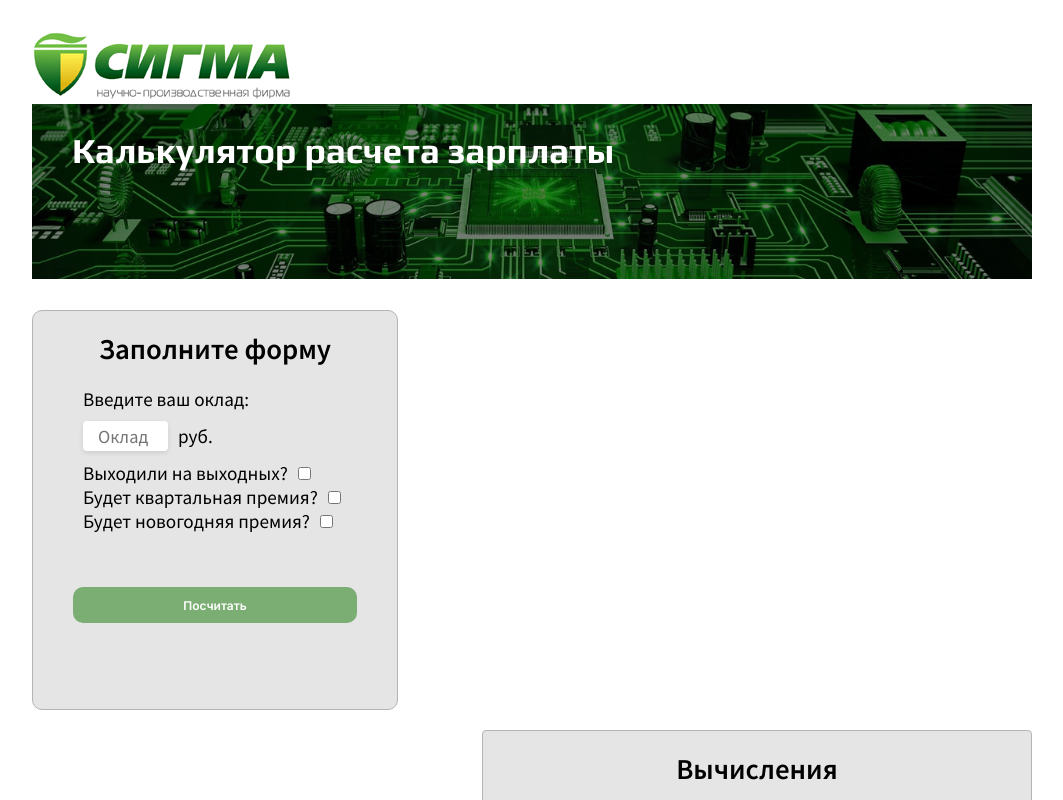
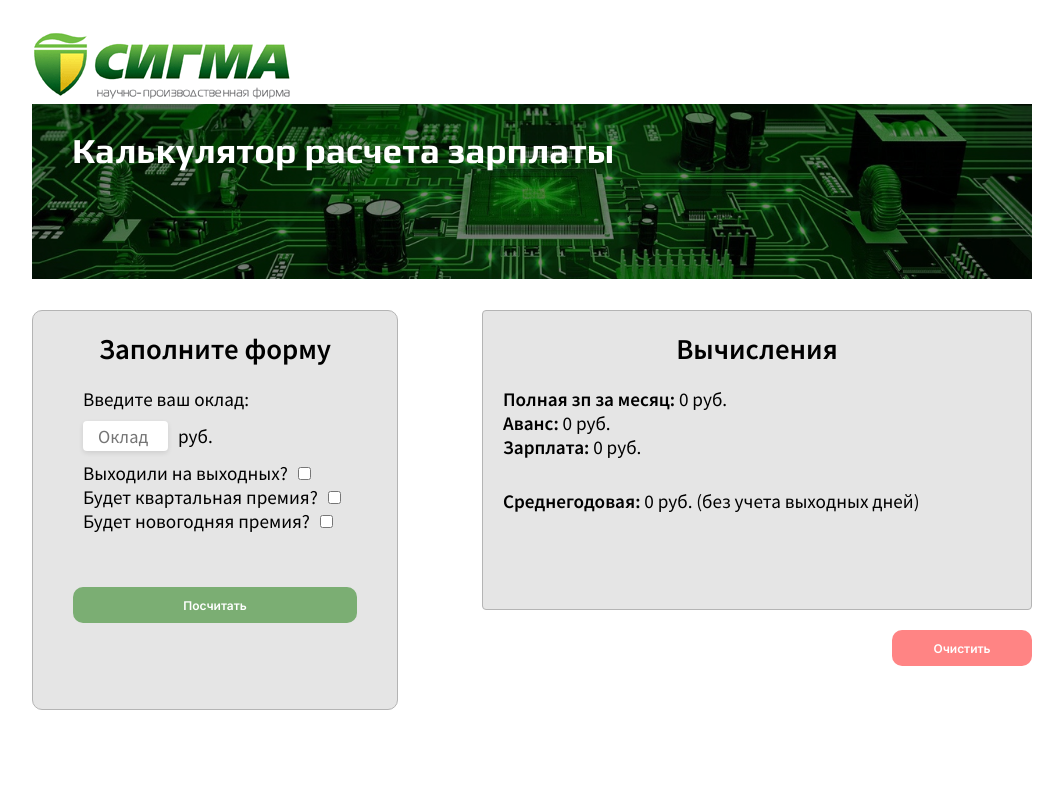
Before and after one commit to fundamentum71/sigma-salary, a React (Create React App) app: page / in a window 1280 px wide. Shown: the top 800 px of the page, without its empty margins (108-1171 px from the left). Built offline with nearby package versions, Linux system fonts and the light colour scheme; the HTML template or start-up script is replaced by a standard one.

Commit message:
поправил верстку

```diff
--- a/src/components/resultField/resultField.module.scss
+++ b/src/components/resultField/resultField.module.scss
@@ -56,7 +56,9 @@
 	display: flex;
 	flex-direction: column;
 	align-items: flex-end;
-	width: 100%;
+	@media (max-width: 885px) {
+		width: 100%;
+	}
 }
 
 .averageAnnual {
```
